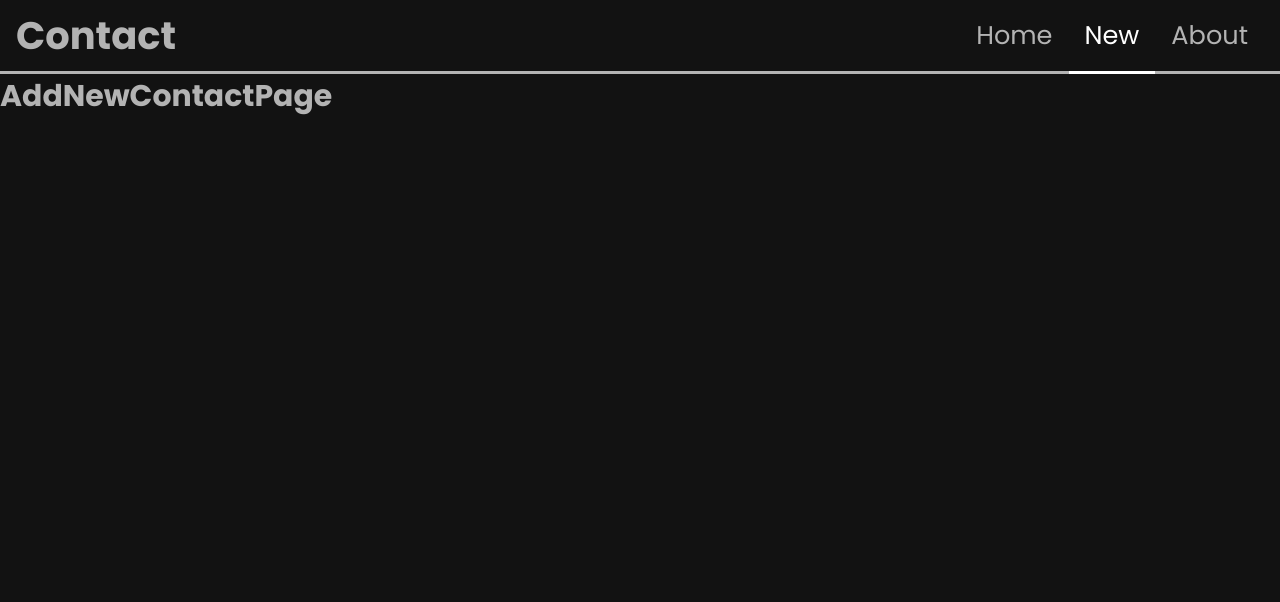
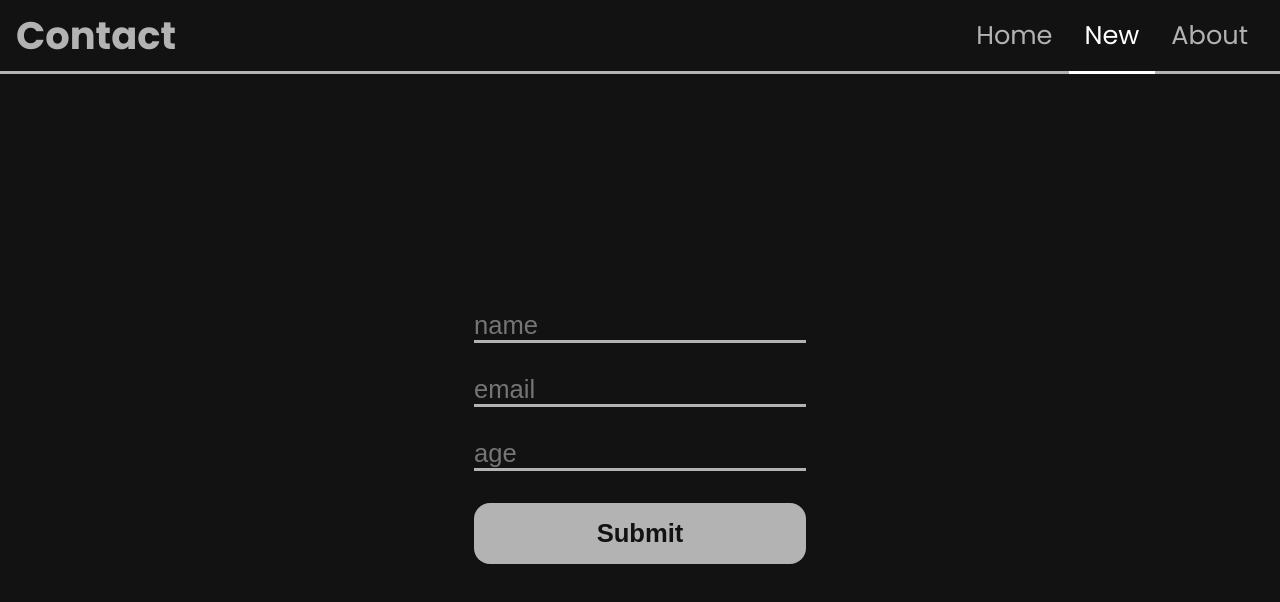
Before and after one commit to AugustinSorel/nextjs-mern, a Next.js app in the folder client/: page /add-new-contact in a window 1280 px wide. Shown: the top 602 px of the page. Built offline with nearby package versions, Linux system fonts and the light colour scheme.

Commit message:
form added

```diff
--- a/client/components/Button/Button.styled.ts
+++ b/client/components/Button/Button.styled.ts
@@ -1,8 +1,29 @@
+import { motion } from "framer-motion";
 import styled from "styled-components";
 
-export const Button = styled.button`
+interface Props {
+  $inverted?: boolean;
+}
+
+export const Button = styled(motion.button)<Props>`
   background-color: transparent;
   cursor: pointer;
   border: none;
   outline: none;
+
+  font-weight: var(--font-weight-bold);
+  font-size: var(--font-size-medium);
+  text-transform: capitalize;
+  color: inherit;
+  padding: 1rem;
+  border-radius: var(--border-radius);
+
+  display: flex;
+  justify-content: center;
+
+  background-color: ${({ $inverted }) =>
+    $inverted ? "var(--color)" : "transparent"};
+
+  color: ${({ $inverted }) =>
+    $inverted ? "var(--background-color)" : "inherit"};
 `;
--- a/client/components/Button/index.tsx
+++ b/client/components/Button/index.tsx
@@ -1,16 +1,42 @@
+import {
+  brightBackground,
+  scaleDown,
+  scaleUp,
+} from "../../framerMotion/whileVariants";
+import theme from "../../styles/theme";
 import * as Styles from "./Button.styled";
 
 type Props = {
   children?: React.ReactNode;
-  onClick: () => void;
+  onClick?: () => void;
+  text?: string;
+  inverted?: boolean;
 };
 
-const Button = ({ children, ...rest }: Props) => {
+const Button = ({ children, text, inverted, ...rest }: Props) => {
   if (children) {
-    return <Styles.Button {...rest}>{children}</Styles.Button>;
+    return (
+      <Styles.Button
+        $inverted={inverted}
+        whileFocus={{ color: theme.colors.brightColor }}
+        {...rest}
+      >
+        {children}
+      </Styles.Button>
+    );
   }
 
-  return <Styles.Button {...rest}>hello qworld</Styles.Button>;
+  return (
+    <Styles.Button
+      whileHover={{ ...brightBackground, ...scaleUp }}
+      whileTap={{ ...scaleDown }}
+      whileFocus={{ ...brightBackground, ...scaleUp }}
+      $inverted={inverted}
+      {...rest}
+    >
+      {text}
+    </Styles.Button>
+  );
 };
 
 export default Button;
--- /dev/null
+++ b/client/components/Input/Input.styled.ts
@@ -0,0 +1,13 @@
+import { motion } from "framer-motion";
+import styled from "styled-components";
+
+export const Input = styled(motion.input)`
+  background-color: transparent;
+  border: none;
+  outline: none;
+  color: inherit;
+  font-size: var(--font-size-medium);
+  font-weight: var(--font-weight-regular);
+  border-color: var(--color);
+  border-bottom: var(--border-height) solid;
+`;
--- /dev/null
+++ b/client/components/Input/index.tsx
@@ -0,0 +1,20 @@
+import { HTMLInputTypeAttribute } from "react";
+import theme from "../../styles/theme";
+import * as Styles from "./Input.styled";
+
+type Props = {
+  type: HTMLInputTypeAttribute;
+  placeholder: string;
+};
+
+const Input = ({ ...rest }: Props) => {
+  return (
+    <Styles.Input
+      whileFocus={{ color: theme.colors.brightColor }}
+      autoComplete="no"
+      {...rest}
+    />
+  );
+};
+
+export default Input;
--- a/client/components/MenuIcon/MenuIcon.styled.ts
+++ b/client/components/MenuIcon/MenuIcon.styled.ts
@@ -1,8 +1,9 @@
 import { motion } from "framer-motion";
 import styled from "styled-components";
 
-export const Svg = styled.svg`
+export const Svg = styled(motion.svg)`
   width: 25px;
+  outline: none;
 `;
 
 export const Path = styled(motion.path)`
--- a/client/components/MenuIcon/index.tsx
+++ b/client/components/MenuIcon/index.tsx
@@ -1,3 +1,4 @@
+import { scaleDown, scaleUp } from "../../framerMotion/whileVariants";
 import useNavigationMenuStore from "../../store/useNavigationMenuStore";
 import * as Styles from "./MenuIcon.styled";
 
@@ -5,18 +6,23 @@ const MenuIcon = () => {
   const { isNavigationMenuOpen } = useNavigationMenuStore();
 
   return (
-    <Styles.Svg viewBox="0 0 24 24">
+    <Styles.Svg
+      whileHover={{ ...scaleUp }}
+      whileFocus={{ ...scaleUp }}
+      whileTap={{ ...scaleDown }}
+      viewBox="0 0 24 24"
+    >
       <Styles.Path
-        animate={{ d: isNavigationMenuOpen ? "M 4 20 L 20 4" : "M 4 4 L 20 4" }}
+        animate={{ d: isNavigationMenuOpen ? "M 2 22 L 22 2" : "M 2 2 L 22 2" }}
       />
       <Styles.Path
-        d="M 4 12 L 20 12"
+        d="M 2 12 L 22 12"
         animate={{ opacity: isNavigationMenuOpen ? 0 : 1 }}
         transition={{ duration: 0.1 }}
       />
       <Styles.Path
         animate={{
-          d: isNavigationMenuOpen ? "M 4 4 L 20 20" : "M 4 20 L 20 20",
+          d: isNavigationMenuOpen ? "M 2 2 L 22 22" : "M 2 22 L 22 22",
         }}
       />
     </Styles.Svg>
--- /dev/null
+++ b/client/framerMotion/whileVariants.ts
@@ -0,0 +1,13 @@
+import theme from "../styles/theme";
+
+export const scaleUp = {
+  scale: 1.025,
+};
+
+export const scaleDown = {
+  scale: 0.975,
+};
+
+export const brightBackground = {
+  backgroundColor: theme.colors.brightColor,
+};
--- /dev/null
+++ b/client/pages/add-new-contact/AddNewContactPage.styled.ts
@@ -0,0 +1,10 @@
+import styled from "styled-components";
+
+export const Form = styled.form`
+  display: flex;
+  flex-direction: column;
+  gap: calc(var(--gap) * 2);
+
+  max-width: 500px;
+  margin: auto;
+`;
--- a/client/pages/add-new-contact/index.tsx
+++ b/client/pages/add-new-contact/index.tsx
@@ -1,9 +1,22 @@
-import React from "react";
+import { FormEvent } from "react";
+import Button from "../../components/Button";
+import Input from "../../components/Input";
+import * as Styles from "./AddNewContactPage.styled";
 
-type Props = {};
+function AddNewContactPage() {
+  const submitHandler = (e: FormEvent) => {
+    e.preventDefault();
+    console.log("ello");
+  };
 
-function AddNewContactPage({}: Props) {
-  return <h3>AddNewContactPage</h3>;
+  return (
+    <Styles.Form onSubmit={submitHandler}>
+      <Input type="text" placeholder="name" />
+      <Input type="text" placeholder="email" />
+      <Input type="text" placeholder="age" />
+      <Button text="submit" inverted />
+    </Styles.Form>
+  );
 }
 
 export default AddNewContactPage;
--- a/client/styles/GlobalStyle.ts
+++ b/client/styles/GlobalStyle.ts
@@ -35,6 +35,12 @@ const GlobalStyle = createGlobalStyle`
         font-weight: var(--font-weight-regular);
     }
 
+    #__next{
+        display: flex;
+        flex-direction: column;
+        min-height: 100vh;
+    }
+
 `;
 
 export default GlobalStyle;
```
